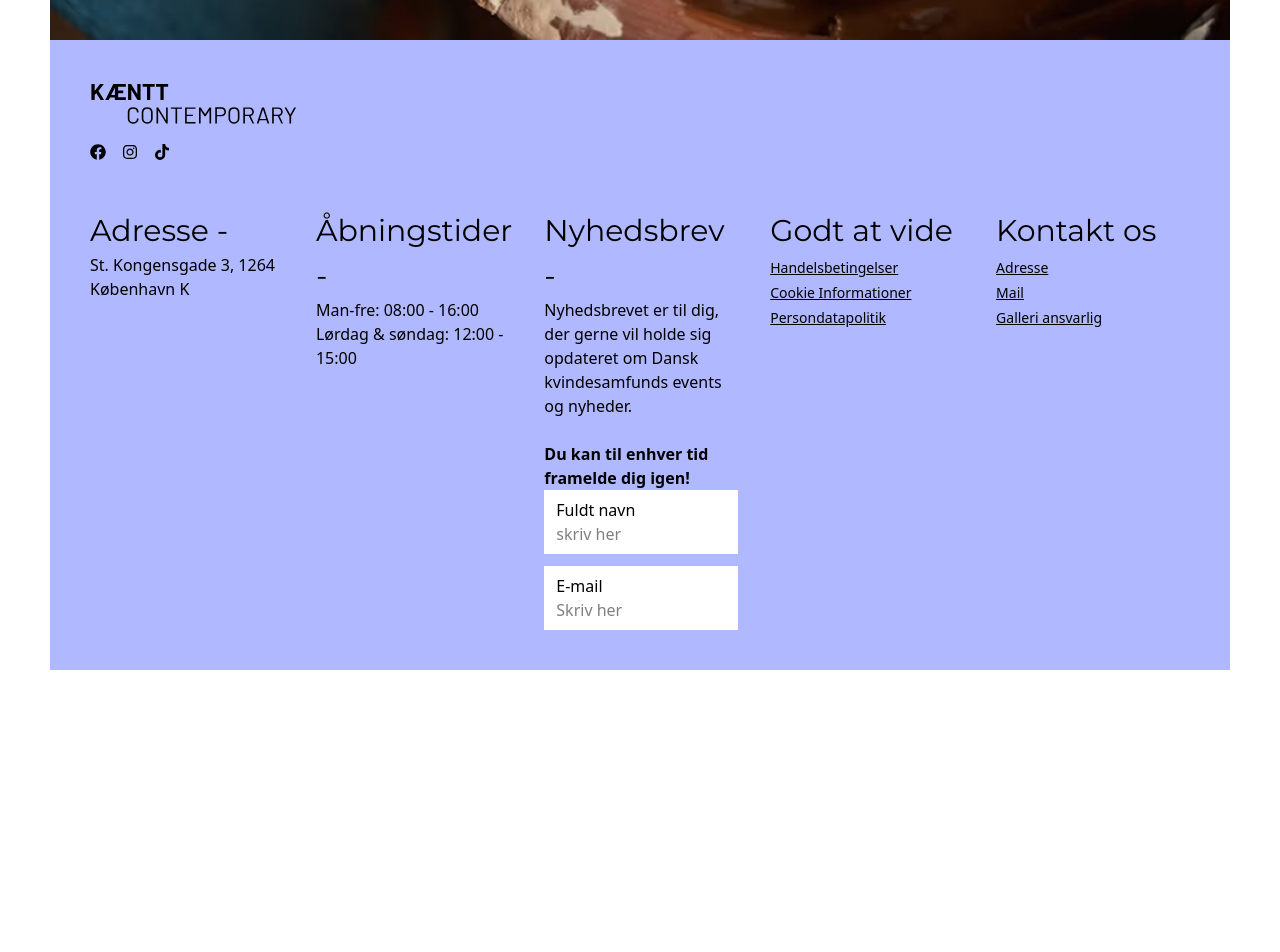
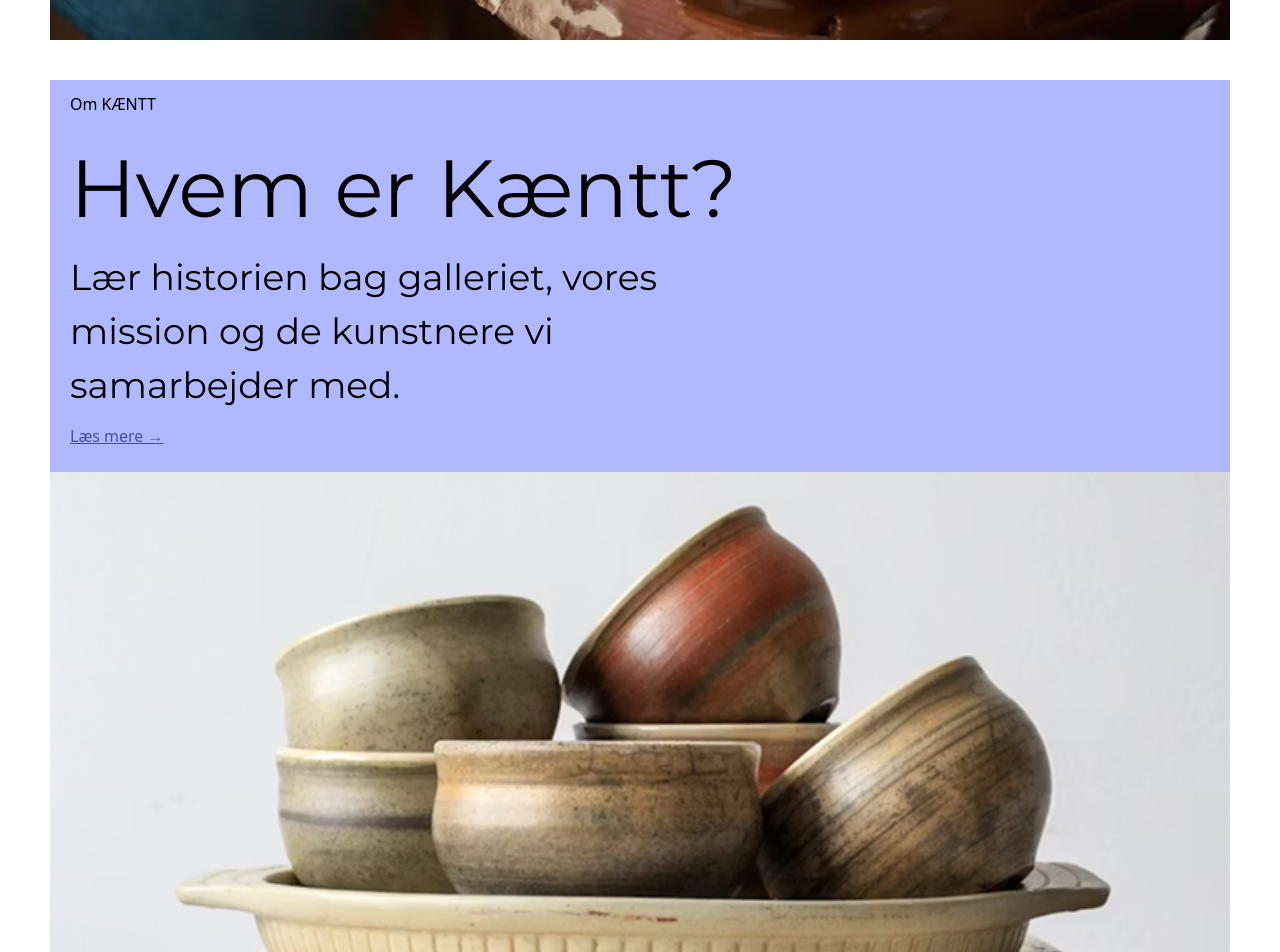
Before and after one commit to Aljo0004/4_sem_eksamen, a Next.js app: page / in a window 1280 px wide. Shown: the part 2760-3712 px from the top of the page. Before the commit the page ends 3430 px from the top, so only its background shows below. Built offline with nearby package versions, Linux system fonts and the light colour scheme.

Commit message:
Lav Info Card element

```diff
--- a/src/app/components/InfoCard.jsx
+++ b/src/app/components/InfoCard.jsx
@@ -1,5 +1,24 @@
 const InfoCard = () => {
-  return <div></div>;
+  return (
+    <div className="bg-(--primary-blue) mb-10">
+      <div className="mb-3 ml-5">
+        <div className="bg-(--primary-blue) h-1 w-26 mb-2 mt-10"></div>
+        <p className="">Om KÆNTT</p>
+      </div>
+      <div className="ml-5">
+        <h3>Hvem er Kæntt?</h3>
+        <h5>
+          Lær historien bag galleriet, vores <br></br> mission og de kunstnere vi <br></br>samarbejder med.
+        </h5>
+        <a href="#" className="mt-3 inline-block underline hover:text-primary text-(--secondary-blue)">
+          Læs mere →
+        </a>
+      </div>
+      <div>
+        <img src="/images/InfoCard_Img.jpg" alt="InfoCard Image" className="mt-6 w-full object-cover" />
+      </div>
+    </div>
+  );
 };
 
 export default InfoCard;
```
Also changed, not shown: public/Images/InfoCard_Img.jpg (added).
